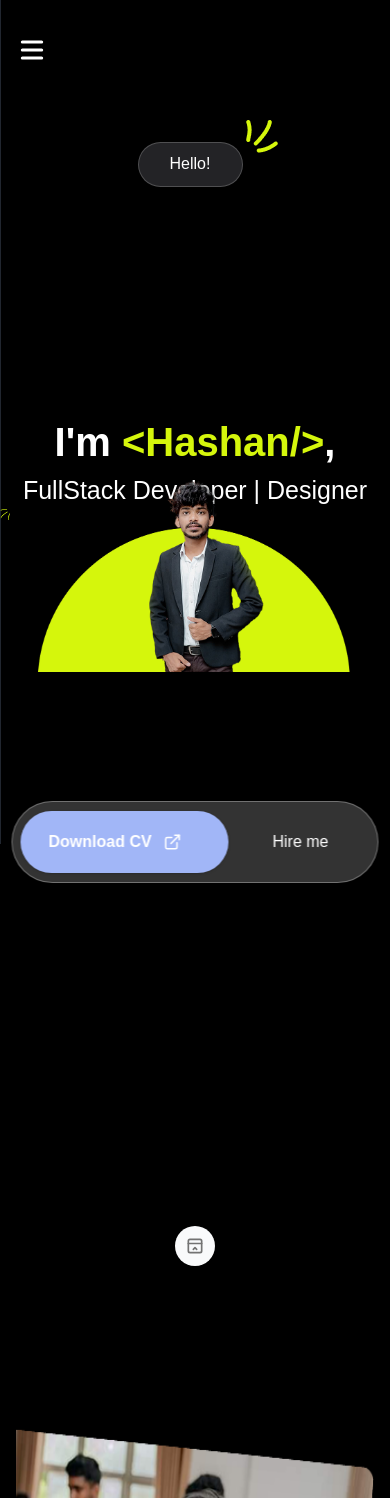
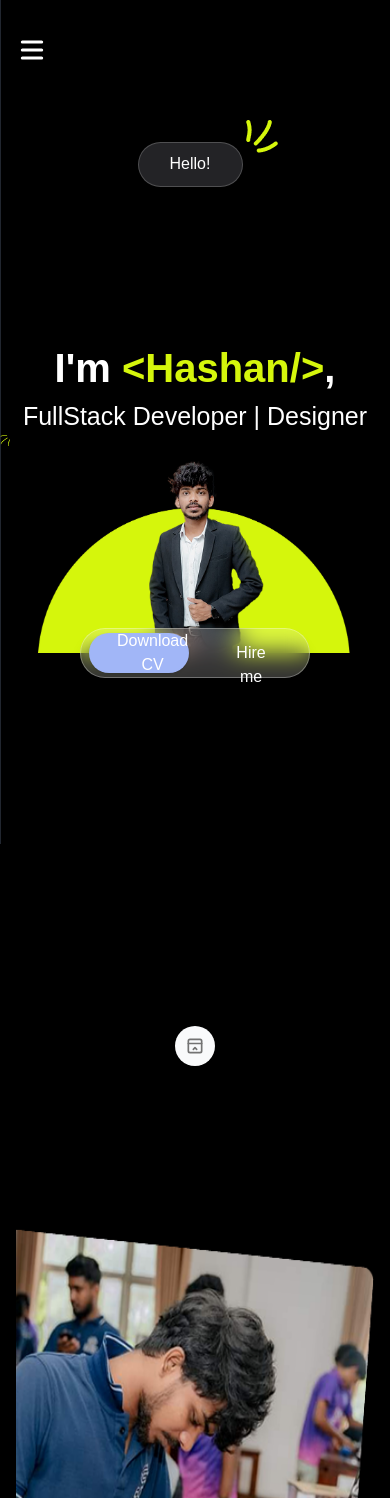
Before and after one commit to HashanTG/tharanga-portfolio, a React (Vite) app: page / in a window 390 px wide. Shown: the top 1498 px of the page. Built offline with nearby package versions, Linux system fonts and the light colour scheme.

Commit message:
i add error correct

```diff
--- a/src/components/hero.tsx
+++ b/src/components/hero.tsx
@@ -28,7 +28,7 @@ const HeroSection: React.FC = () => {
         <img src={element1} alt="element1" className="ml-[3px] mb-[55px]" />
       </div>
 
-      <div className="absolute flex flex-col items-center mb-28">
+      <div className="relative flex flex-col items-center mb-65 md:mb-28">
         <h1 className="text-[40px] md:text-[70px] font-bold text-white text-center">
           I&apos;m <span className="text-[#D5F60C]">&lt;Hashan/&gt;</span>
           ,<br />
@@ -42,26 +42,26 @@ const HeroSection: React.FC = () => {
         </div>
       </div>
 
-      <div className="absolute  items-center mt-[40px] md:mt-[260px]">
+      <div className="absolute  items-center mt-[1px] md:mt-[260px]">
         <img src={myself} alt="Hashan" />
 
         {/* Toggle Button Group */}
-        <div className="absolute left-1/2 top-1/2 -translate-x-1/2 -translate-y-1/2 z-10 mt-[300px]">
-          <div className="flex items-center  w-[367px] h-[82px] rounded-full px-2 py-2 shadow-lg bg-white/20 border border-white/30 backdrop-blur-md">
+        <div className="absolute left-1/2 top-1/2 -translate-x-1/2 -translate-y-1/2 z-10 mt-[130px] md:mt-[300px]">
+          <div className="flex items-center  w-[230px] md:w-[367px] h-[50px] md:h-[82px] rounded-full px-2 py-2 shadow-lg bg-white/20 border border-white/30 backdrop-blur-md">
             {/* Download CV Button */}
             <button
               onClick={() => setActive("cv")}
-              className={`flex items-center w-[208px] h-[62px] gap-2 px-7 py-2 rounded-full transition-all duration-200
+              className={`flex items-center w-[100px] md:w-[208px] h-[40px] md:h-[62px] gap-2 px-7 py-2 rounded-full transition-all duration-200
               ${
                 active === "cv"
-                  ? "bg-[#A1B6F7] text-white shadow font-semibold"
+                  ? "bg-[#A1B6F7] text-white shadow font-light"
                   : "bg-transparent text-[#A1B6F7] font-medium"
               }
             `}
             >
               Download CV
               <FiExternalLink
-                className={`ml-1 text-lg ${
+                className={`ml-1 text-2xl md:text-sm ${
                   active === "cv" ? "text-white" : "text-[#A1B6F7]"
                 }`}
               />
@@ -69,7 +69,7 @@ const HeroSection: React.FC = () => {
             {/* Hire Me Button */}
             <button
               onClick={() => setActive("hire")}
-              className={`ml-3 px-7 py-2 w-[120px] h-[62px] rounded-full transition-all duration-200
+              className={`ml-3 px-7 py-2 w-[100px] md:w-[208px] h-[40px] md:h-[62px] rounded-full transition-all duration-200
               ${
                 active === "hire"
                   ? "bg-[#A1B6F7] text-white shadow font-semibold"
--- a/src/components/socialbar.tsx
+++ b/src/components/socialbar.tsx
@@ -50,7 +50,7 @@ const dockItems = [
 ];
 
 const SocialBar: React.FC = () => (
-  <div className="w-full bg-black flex justify-center py-8 mt-[250px]">
+  <div className="w-full bg-black flex justify-center py-8 mt-[50px] md:mt-[250px]">
     {/* <div className="flex gap-10">
       <a
         href="www.linkedin.com/in/hashan-tharanga-gamage-4a4269240"
```
